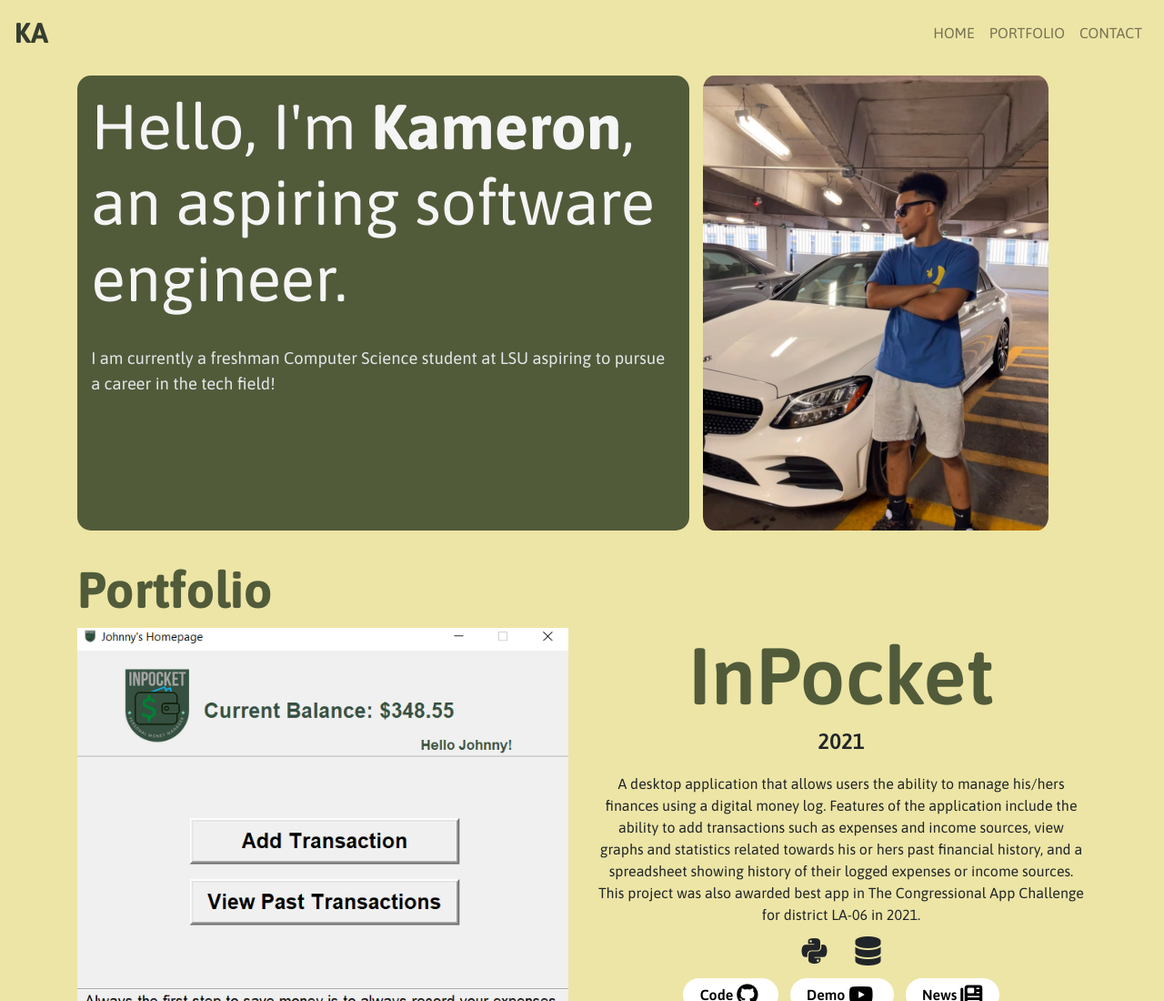
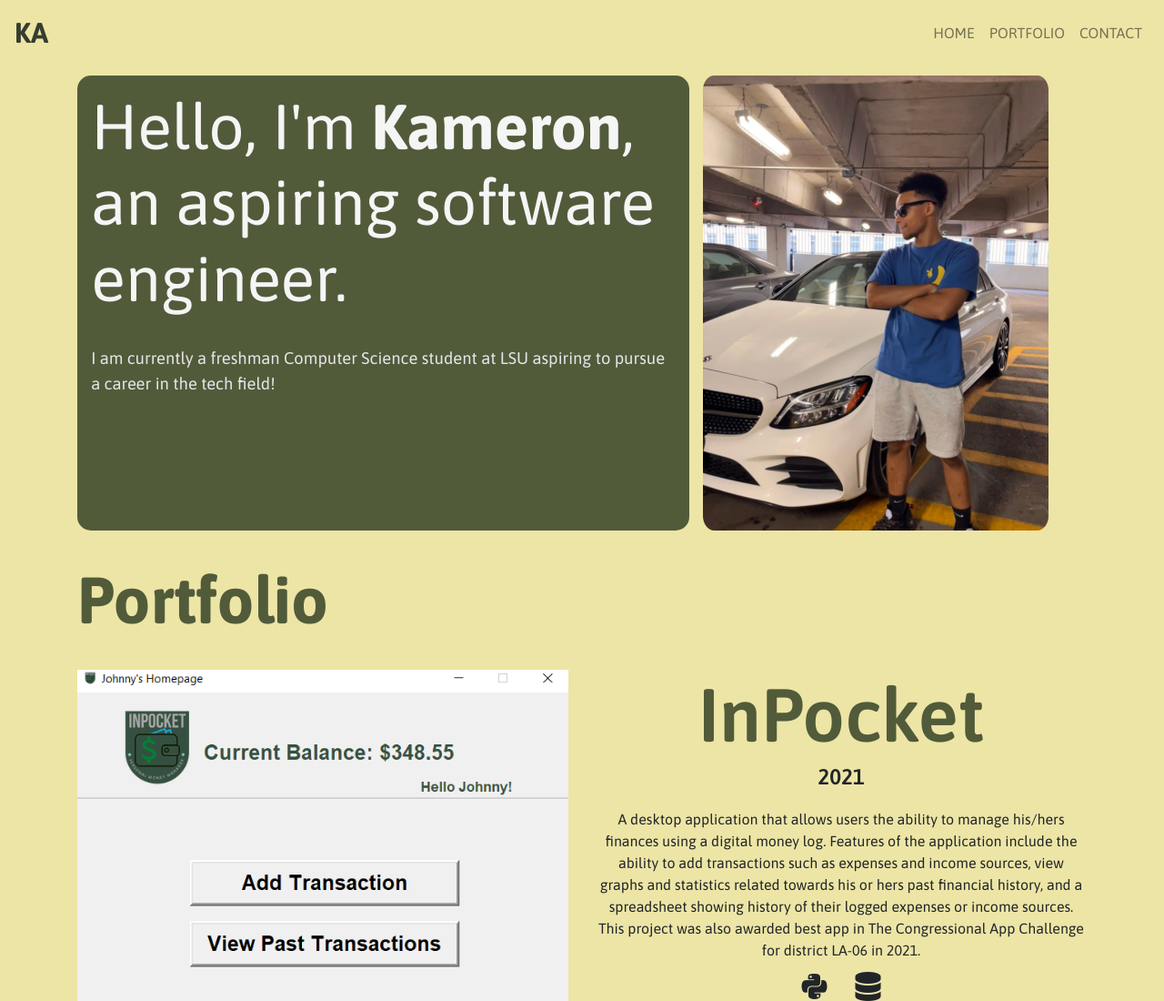
Before and after one commit to kamarceneaux/kamarceneaux.github.io, a plain HTML site: page index.html in a window 1280 px wide. Shown: the top 1100 px of the page at 91% size. Drawn offline with nearby package versions, Linux system fonts and the light colour scheme.

Commit message:
minor responsive changes

```diff
--- a/styles/main.css
+++ b/styles/main.css
@@ -48,7 +48,8 @@ body {
 #portfolio-h1 {
     color: #515b3a;
     font-weight: bold;
-    font-size: 3.5rem;
+    font-size: 4.5rem;
+    margin: 3% 0;;
 }
 
 .img-container {
@@ -70,7 +71,7 @@ body {
 }
 
 .proj-header {
-    font-size: 5.5rem;
+    font-size: 5.15rem;
     font-weight: 600;
     color: #515b3a;
     margin-bottom: 0.25%;
@@ -198,6 +199,7 @@ body {
     }
     .proj-year {font-size: 0.750rem; margin-bottom: 1%;}
     .proj-description {font-size: 0.75rem; margin-bottom: 0.5%;}
+    .proj-addit-icons {font-size: 0.85rem;}
 
   .proj-icons i {
     font-size: 1.25rem;
```
